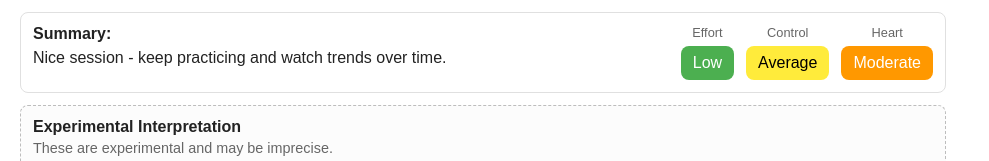
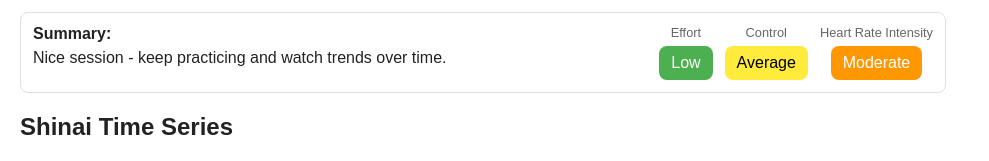
Before and after one commit to hongyuejin/UCSD-CSE-118-Team-1, a Flask app: page /session/1 in a window 1280 px wide. Shown: the part 81-242 px from the top of the page, without its empty margins (0-989 px from the left). Run offline with Flask 2, Linux system fonts and the light colour scheme; data comes from the database, SQL or seed files in the repository.

Commit message:
Reorganized the UI for better user experience

```diff
--- a/server/templates/index.html
+++ b/server/templates/index.html
@@ -22,7 +22,7 @@
                     <th>Recorded</th>
                     <th>Preview</th>
                     <th>Duration (s)</th>
-                    <th>Heart</th>
+                    <th>Heart Rate Intensity</th>
                     <th>Strikes</th>
                     <th>Max Force (G)</th>
                     <th>Wrist Movement (G)</th>
--- a/server/templates/session.html
+++ b/server/templates/session.html
@@ -30,13 +30,20 @@
                     <div style="margin-top:6px;"><span style="background:{{ session.friendly_summary.control_color }};color:{{ '#000' if session.friendly_summary.control_color == '#FFEB3B' else 'white' }};padding:8px 12px;border-radius:8px;display:inline-block">{{ session.friendly_summary.control_category }}</span></div>
                 </div>
                 <div style="text-align:center;">
-                    <div style="font-size:0.8em;color:#666">Heart</div>
+                    <div style="font-size:0.8em;color:#666">Heart Rate Intensity</div>
                     <div style="margin-top:6px;"><span style="background:{{ session.friendly_summary.heart_color }};color:white;padding:8px 12px;border-radius:8px;display:inline-block">{{ session.friendly_summary.heart_category }}</span></div>
                 </div>
             </div>
         </div>
     </section>
     {% endif %}
+
+    <section>
+        <h2>Shinai Time Series</h2>
+        <div style="max-width:900px">
+            <canvas id="shinaiChart" width="900" height="240"></canvas>
+        </div>
+    </section>
 
     <!-- Experimental interpretations block -->
     <section style="max-width:900px;margin:12px 0;padding:12px;border:1px dashed #bdbdbd;border-radius:8px;background:#fcfcfc">
@@ -154,13 +161,6 @@
 
     <!-- Metrics explainer removed per request -->
 
-    <section>
-        <h2>Shinai Time Series</h2>
-        <div style="max-width:900px">
-            <canvas id="shinaiChart" width="900" height="240"></canvas>
-        </div>
-    </section>
-
     <script src="https://cdn.jsdelivr.net/npm/chart.js"></script>
     <script>
     (function(){
```
